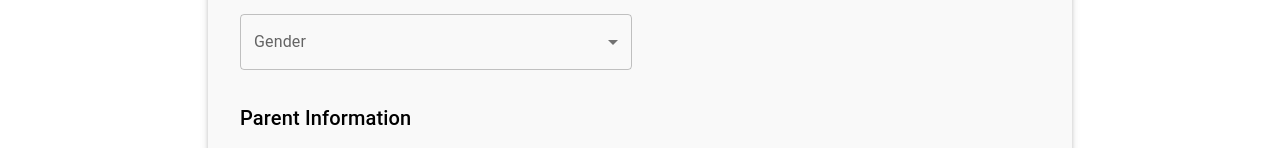
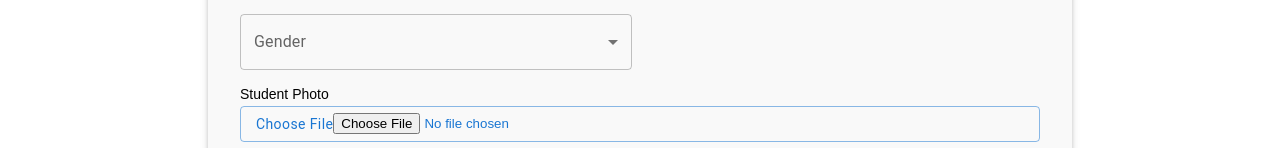
Before and after one commit to yeasaleh2002/dept_cse_city_university, a React (Vite) app: page /admission in a window 1280 px wide. Shown: the part 622-770 px from the top of the page. Built offline with nearby package versions, Linux system fonts and the light colour scheme; no server answers.

Commit message:
result and announcement section is done

```diff
--- a/src/Pages/Students/AdmissionPage/AdmissionPage.jsx
+++ b/src/Pages/Students/AdmissionPage/AdmissionPage.jsx
@@ -29,7 +29,7 @@ const AdmissionPage = () => {
       date_of_birth: form.date_of_birth.value,
       address: form.address.value,
       gender: form.gender.value,
-      // photo: form.photo.files[0],
+      photo: form.photo.files[0],
       father_name: form.father_name.value,
       mother_name: form.mother_name.value,
       batch: form.batch.value,
@@ -53,7 +53,7 @@ const AdmissionPage = () => {
     console.log("Data", formData);
 
 
-    fetch("https://city-uni-dpt-api.vercel.app/student/students/", {
+    fetch("https://city-uni-dpt-api.onrender.com/student/students/", {
       method: "POST",
       body: formData,
     })
@@ -68,8 +68,6 @@ const AdmissionPage = () => {
         console.error("Error submitting form:", error);
         alert("Failed to submit the form. Please try again.");
       });
-
-
   };
 
 
@@ -152,7 +150,7 @@ const AdmissionPage = () => {
                     <MenuItem value="Other">Other</MenuItem>
                   </TextField>
                 </Grid>
-                {/* <Grid item xs={12}>
+                <Grid item xs={12}>
                   <Box
                     sx={{
                       display: "flex",
@@ -177,7 +175,7 @@ const AdmissionPage = () => {
                       <input type="file" name="photo" />
                     </Button>
                   </Box>
-                </Grid> */}
+                </Grid>
               </Grid>
 
               <Typography variant="h6" mt={4} mb={2}>
```
